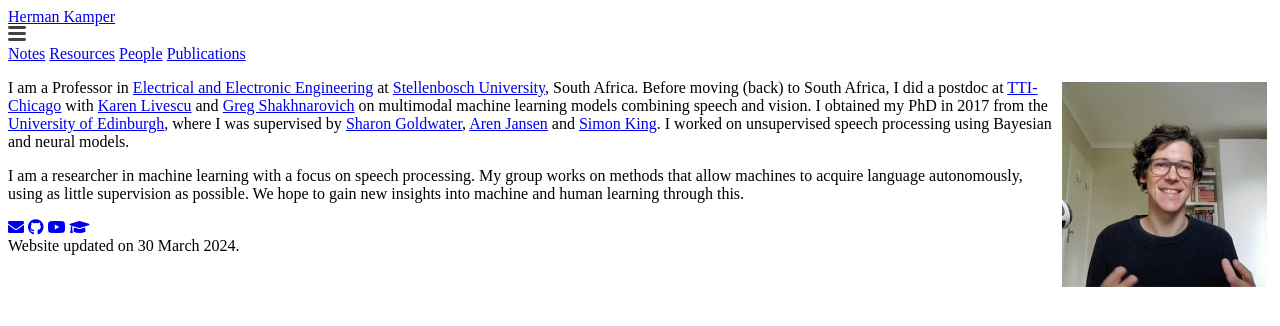
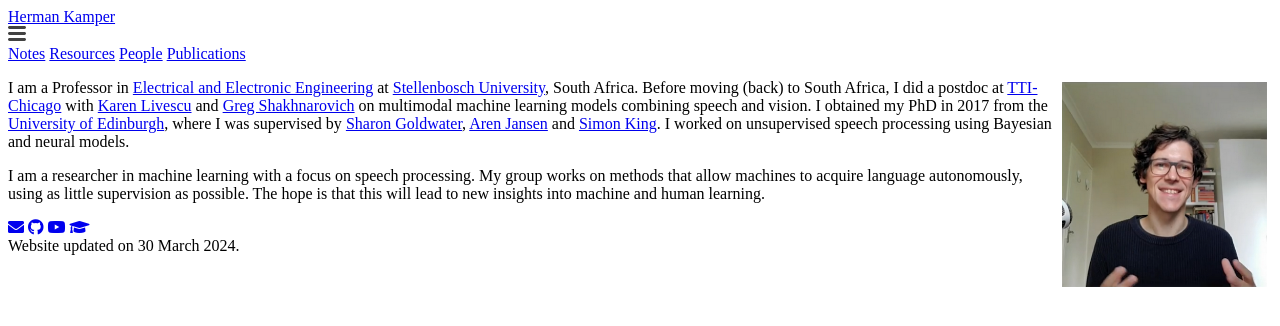
Before and after one commit to kamperh/kamperh.github.io, a Jekyll site: the page built from home.md, in a window 1280 px wide. Shown: the top 326 px of the page. Built offline with Jekyll 4.4.1, drawn with Linux system fonts in a browser that asks for light colours; a style sheet for code colours, icons or effects is not loaded.

Commit message:
Update home.md

```diff
--- a/home.md
+++ b/home.md
@@ -8,7 +8,7 @@
 
 I am a Professor in [Electrical and Electronic Engineering](http://www.ee.sun.ac.za/) at [Stellenbosch University](http://www.sun.ac.za/), South Africa. Before moving (back) to South Africa, I did a postdoc at [TTI-Chicago](http://www.ttic.edu/) with [Karen Livescu](http://ttic.uchicago.edu/~klivescu/) and [Greg Shakhnarovich](http://ttic.uchicago.edu/~gregory/) on multimodal machine learning models combining speech and vision. I obtained my PhD in 2017 from the [University of Edinburgh](http://web.inf.ed.ac.uk/ilcc), where I was supervised by [Sharon Goldwater](http://homepages.inf.ed.ac.uk/sgwater/), [Aren Jansen](https://sites.google.com/view/ajansen-pubs) and [Simon King](http://homepages.inf.ed.ac.uk/simonk/). I worked on unsupervised speech processing using Bayesian and neural models.
 
-I am a researcher in machine learning with a focus on speech processing. My group works on methods that allow machines to acquire language autonomously, using as little supervision as possible. We hope to gain new insights into machine and human learning through this.
+I am a researcher in machine learning with a focus on speech processing. My group works on methods that allow machines to acquire language autonomously, using as little supervision as possible. The hope is that this will lead to new insights into machine and human learning.
 
 <div class="social">
   <div class="contact-icons">
```
